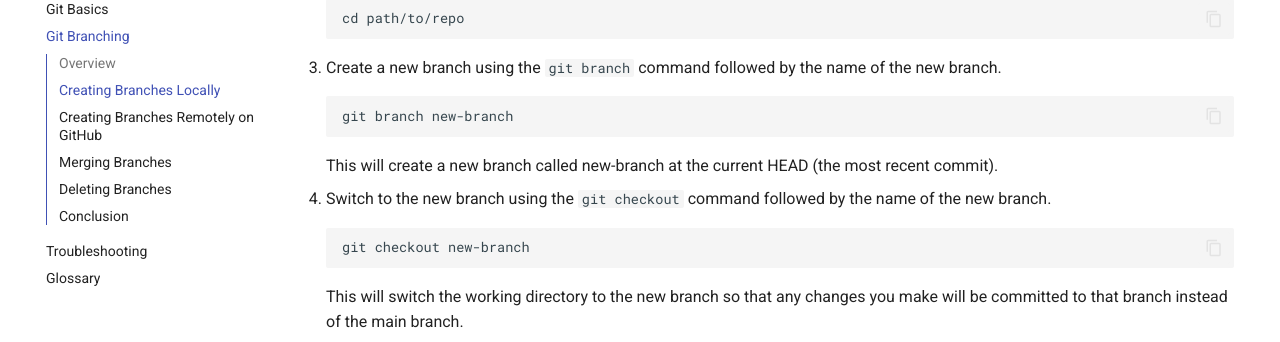
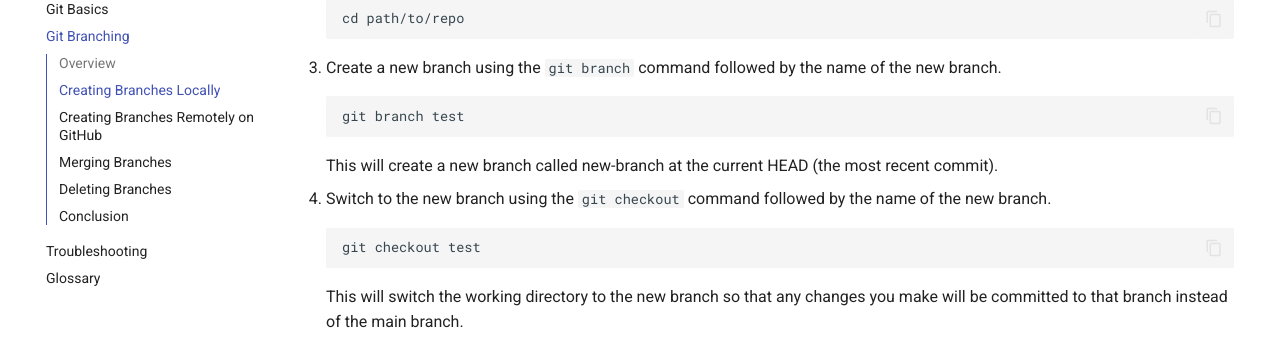
Before and after one commit to npaik/Comm-Docs-Project-Alx-Tony, an MkDocs documentation site: the page built from docs/git-branching.md, in a window 1280 px wide and 900 px high, scrolled down 753 px. Shown: the part 153-495 px from the top of the window. Built offline with MkDocs 1.6.1 and Material for MkDocs 9.7.7, drawn with Linux system fonts in a browser that asks for light colours; comment, search, counter and statistics services are not loaded.

Commit message:
change the branch name in commands

````diff
--- a/docs/git-branching.md
+++ b/docs/git-branching.md
@@ -34,13 +34,13 @@ To create this branch locally you need to follow the next steps:
 
 3. Create a new branch using the `git branch` command followed by the name of the new branch.
  ```
- git branch new-branch
+ git branch test
  ```
 This will create a new branch called new-branch at the current HEAD (the most recent commit).
 
 4. Switch to the new branch using the `git checkout` command followed by the name of the new branch.
  ```
- git checkout new-branch
+ git checkout test
  ```
  This will switch the working directory to the new branch so that any changes you make will be committed to that branch instead of the main branch.
 
````
Also changed, not shown: site/index.html (added).
